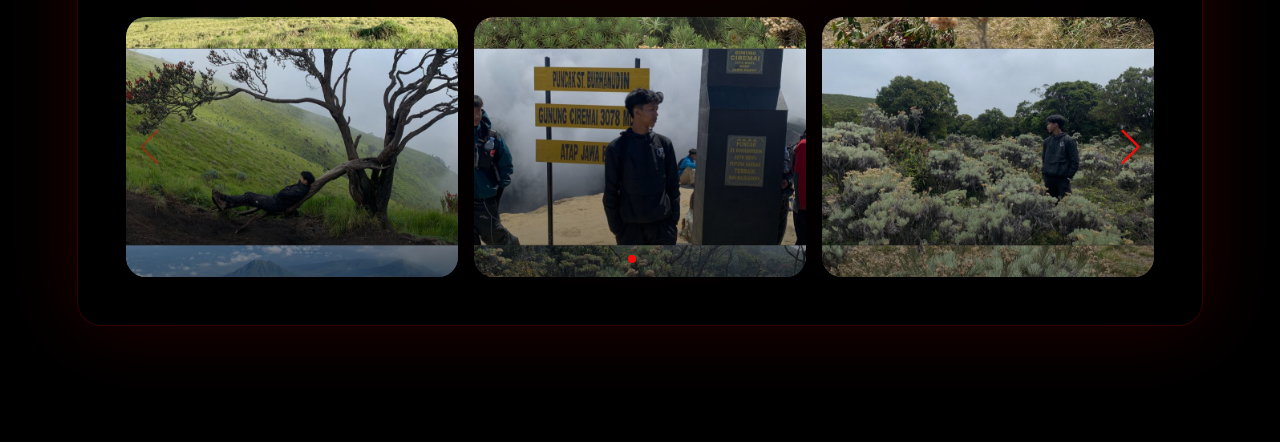
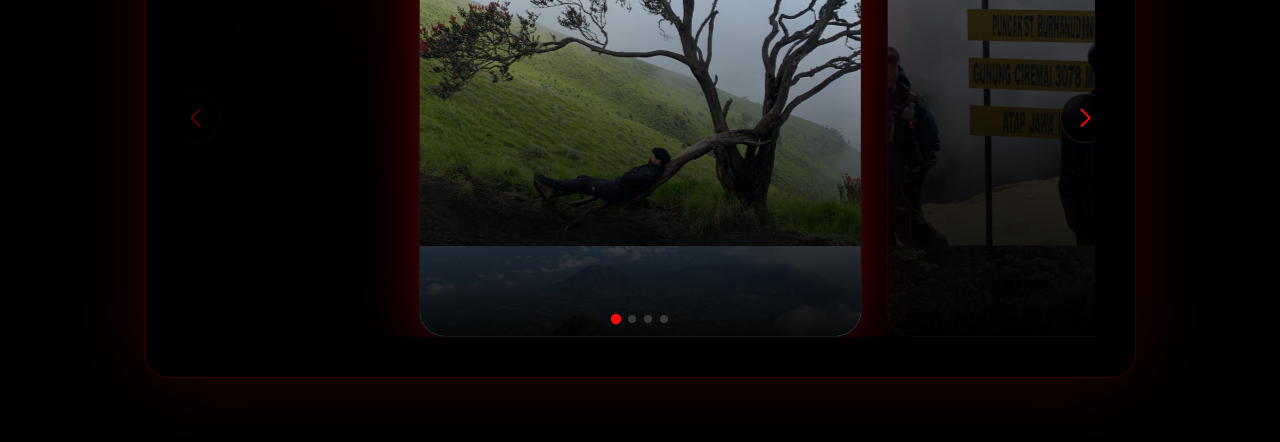
Before and after one commit to naufalnfff/naufal, a plain HTML site: page hobby-pendaki.html in a window 1280 px wide. Shown: the part 411-853 px from the top of the page. Drawn offline with nearby package versions, Linux system fonts and the light colour scheme.

Commit message:
update foto di hobbi

```diff
--- a/hobby-pendaki.html
+++ b/hobby-pendaki.html
@@ -26,40 +26,32 @@
 
 <body class="bg-black text-white selection:bg-mainRed/30">
 
-<div class="max-w-7xl mx-auto px-4 sm:px-6 md:px-[6%] py-14 md:py-24">
+<div class="max-w-5xl mx-auto px-4 py-16">
 
   <!-- FRAME -->
-  <div class="relative border border-mainRed/20 rounded-3xl p-5 sm:p-8 md:p-12
+  <div class="relative border border-mainRed/20 rounded-3xl p-6 md:p-10
               bg-gradient-to-b from-black/80 to-black/40
               shadow-[0_0_80px_rgba(246,11,11,0.15)] backdrop-blur-xl overflow-hidden">
 
     <!-- GLOW -->
-    <div class="absolute -top-32 left-1/2 -translate-x-1/2 w-[500px] h-[500px]
-                bg-mainRed/10 blur-[150px] rounded-full"></div>
+    <div class="absolute top-[-120px] left-1/2 -translate-x-1/2 w-[500px] h-[500px]
+                bg-mainRed/10 blur-[140px] rounded-full"></div>
 
     <!-- BACK -->
     <a href="index.html"
-       class="relative z-10 text-mainRed mb-6 inline-flex items-center gap-2 hover:gap-3 transition text-sm sm:text-base">
+       class="relative z-10 text-mainRed mb-6 inline-flex items-center gap-2 hover:gap-3 transition">
       ← Back
     </a>
 
     <!-- TITLE -->
-    <h1 class="relative z-10 text-2xl sm:text-4xl md:text-6xl font-bold mb-4 leading-tight">
+    <h1 class="relative z-10 text-3xl md:text-5xl font-bold mb-4">
       Mendaki Gunung
     </h1>
 
     <!-- DESC -->
-    <p class="relative z-10 text-gray-400 max-w-2xl mb-10 text-sm sm:text-base leading-relaxed">
+    <p class="relative z-10 text-gray-400 mb-10 max-w-xl">
       Mendaki gunung adalah hobi yang melatih fisik dan mental serta memberikan pengalaman alam yang luar biasa.
     </p>
-
-    <!-- HEADER -->
-    <div class="relative z-10 mb-6">
-      <h2 class="text-xl sm:text-2xl md:text-3xl font-semibold mb-2">
-        Galeri Pendakian
-      </h2>
-      <div class="w-16 sm:w-20 h-[3px] bg-mainRed rounded"></div>
-    </div>
 
     <!-- SLIDER -->
     <div class="swiper mySwiper relative z-10">
@@ -67,58 +59,58 @@
       <div class="swiper-wrapper">
 
         <!-- ITEM -->
-        <div class="swiper-slide group">
+        <div class="swiper-slide">
           <div class="card">
-            <img src="images/merbabu.jpeg" class="img-slider">
+            <img src="images/merbabu.jpeg">
             <div class="overlay"></div>
-            <div class="text-box">
+            <div class="text">
               <h3>Gunung Merbabu</h3>
-              <p>View sabana luas & sunrise terbaik</p>
+              <p>Sabana luas & sunrise terbaik</p>
             </div>
           </div>
         </div>
 
-        <div class="swiper-slide group">
+        <div class="swiper-slide">
           <div class="card">
-            <img src="images/ciremai.jpeg" class="img-slider">
+            <img src="images/ciremai.jpeg">
             <div class="overlay"></div>
-            <div class="text-box">
+            <div class="text">
               <h3>Gunung Ciremai</h3>
-              <p>Gunung tertinggi di Jawa Barat</p>
+              <p>Tertinggi di Jawa Barat</p>
             </div>
           </div>
         </div>
 
-        <div class="swiper-slide group">
+        <div class="swiper-slide">
           <div class="card">
-            <img src="images/gede.jpeg" class="img-slider">
+            <img src="images/gede.jpeg">
             <div class="overlay"></div>
-            <div class="text-box">
+            <div class="text">
               <h3>Gunung Gede</h3>
-              <p>Favorit pendaki dengan jalur ramah</p>
+              <p>Jalur ramah pendaki</p>
             </div>
           </div>
         </div>
 
-        <div class="swiper-slide group">
+        <div class="swiper-slide">
           <div class="card">
-            <img src="images/prau.jpeg" class="img-slider">
+            <img src="images/prau.jpeg">
             <div class="overlay"></div>
-            <div class="text-box">
+            <div class="text">
               <h3>Gunung Prau</h3>
-              <p>Golden sunrise dengan view 360°</p>
+              <p>Golden sunrise 360°</p>
             </div>
           </div>
         </div>
 
       </div>
 
-      <!-- NAV (hidden di HP) -->
-      <div class="swiper-button-next !hidden sm:!flex"></div>
-      <div class="swiper-button-prev !hidden sm:!flex"></div>
+      <!-- BUTTON -->
+      <div class="swiper-button-next nav-btn"></div>
+      <div class="swiper-button-prev nav-btn"></div>
 
       <!-- DOT -->
-      <div class="swiper-pagination mt-6"></div>
+      <div class="swiper-pagination mt-8"></div>
 
     </div>
 
@@ -128,95 +120,136 @@
 
 <!-- STYLE -->
 <style>
-.img-slider {
+
+/* CARD */
+.card {
+  position: relative;
   width: 100%;
-  height: 180px;
-  object-fit: cover;
-  transition: 0.5s;
+  aspect-ratio: 1/1;
+  overflow: hidden;
+  border-radius: 26px;
+  background: rgba(255,255,255,0.03);
+  border: 1px solid rgba(255,255,255,0.06);
+  backdrop-filter: blur(12px);
+  transition: all 0.5s ease;
 }
 
-@media (min-width: 640px) {
-  .img-slider {
-    height: 220px;
-  }
+/* IMAGE */
+.card img {
+  width: 100%;
+  height: 100%;
+  object-fit: cover;
+  transition: 0.6s ease;
 }
 
-@media (min-width: 1024px) {
-  .img-slider {
-    height: 260px;
-  }
+/* HOVER */
+.card:hover img {
+  transform: scale(1.15);
 }
 
-.card {
-  position: relative;
-  overflow: hidden;
-  border-radius: 20px;
-  transition: 0.4s;
-}
-
-/* hover zoom */
-.group:hover .img-slider {
-  transform: scale(1.12);
-}
-
-/* overlay */
+/* OVERLAY */
 .overlay {
   position: absolute;
   inset: 0;
-  background: linear-gradient(to top, black, transparent);
-  opacity: 0.5;
-  transition: 0.4s;
-}
-
-.group:hover .overlay {
-  opacity: 0.85;
+  background: linear-gradient(to top, rgba(0,0,0,0.95), transparent);
 }
 
 /* TEXT */
-.text-box {
+.text {
   position: absolute;
   bottom: 0;
-  padding: 16px;
-  transform: translateY(30px);
+  padding: 22px;
+  transform: translateY(20px);
   opacity: 0;
   transition: 0.4s;
 }
 
-.text-box h3 {
-  font-size: 16px;
-  font-weight: 600;
-}
-
-.text-box p {
-  font-size: 12px;
-  color: #ccc;
-}
-
-.group:hover .text-box {
+.card:hover .text {
   transform: translateY(0);
   opacity: 1;
 }
 
-/* active */
-.group:hover .card {
-  transform: scale(1.04);
-  box-shadow: 0 0 40px rgba(246,11,11,0.3);
+.text h3 {
+  font-size: 18px;
+  font-weight: 600;
 }
 
-/* swiper */
-.swiper-button-next,
-.swiper-button-prev {
-  color: #f60b0b;
-  transform: scale(0.8);
+.text p {
+  font-size: 13px;
+  color: #ccc;
 }
 
+/* SLIDE EFFECT */
+.swiper-slide {
+  opacity: 0.4;
+  transform: scale(0.85);
+  transition: all 0.4s ease;
+}
+
+.swiper-slide-active {
+  opacity: 1;
+  transform: scale(1);
+}
+
+.swiper-slide-active .card {
+  box-shadow: 0 0 60px rgba(246,11,11,0.35);
+}
+
+/* NAV BUTTON */
+.nav-btn {
+  width: 50px;
+  height: 50px;
+  background: rgba(0,0,0,0.6);
+  border: 1px solid rgba(255,255,255,0.1);
+  backdrop-filter: blur(10px);
+  border-radius: 50%;
+  transition: 0.3s;
+}
+
+/* ICON */
+.swiper-button-next::after,
+.swiper-button-prev::after {
+  font-size: 18px;
+  font-weight: bold;
+  color: #f60b0b;
+}
+
+/* HOVER */
+.nav-btn:hover {
+  background: #f60b0b;
+  transform: scale(1.1);
+}
+
+.nav-btn:hover::after {
+  color: white;
+}
+
+/* POSITION */
+.swiper-button-prev {
+  left: -15px;
+}
+.swiper-button-next {
+  right: -15px;
+}
+
+/* MOBILE */
+@media (max-width: 640px) {
+  .swiper-button-prev { left: 5px; }
+  .swiper-button-next { right: 5px; }
+}
+
+/* DOT */
 .swiper-pagination-bullet {
   background: #666;
+  opacity: 0.5;
 }
 
 .swiper-pagination-bullet-active {
   background: #f60b0b;
+  transform: scale(1.3);
+  opacity: 1;
 }
+
 </style>
 
 <!-- SCRIPT -->
@@ -224,8 +257,21 @@
 
 <script>
 const swiper = new Swiper(".mySwiper", {
-  spaceBetween: 16,
+  centeredSlides: true,
+  spaceBetween: 25,
   grabCursor: true,
+
+  breakpoints: {
+    0: {
+      slidesPerView: 1
+    },
+    640: {
+      slidesPerView: 1.2
+    },
+    1024: {
+      slidesPerView: 2
+    }
+  },
 
   pagination: {
     el: ".swiper-pagination",
@@ -236,22 +282,6 @@ const swiper = new Swiper(".mySwiper", {
     nextEl: ".swiper-button-next",
     prevEl: ".swiper-button-prev",
   },
-
-  breakpoints: {
-    0: {
-      slidesPerView: 1.2,
-      spaceBetween: 12
-    },
-    480: {
-      slidesPerView: 1.5,
-    },
-    640: {
-      slidesPerView: 2,
-    },
-    1024: {
-      slidesPerView: 3,
-    }
-  }
 });
 </script>
 
```
